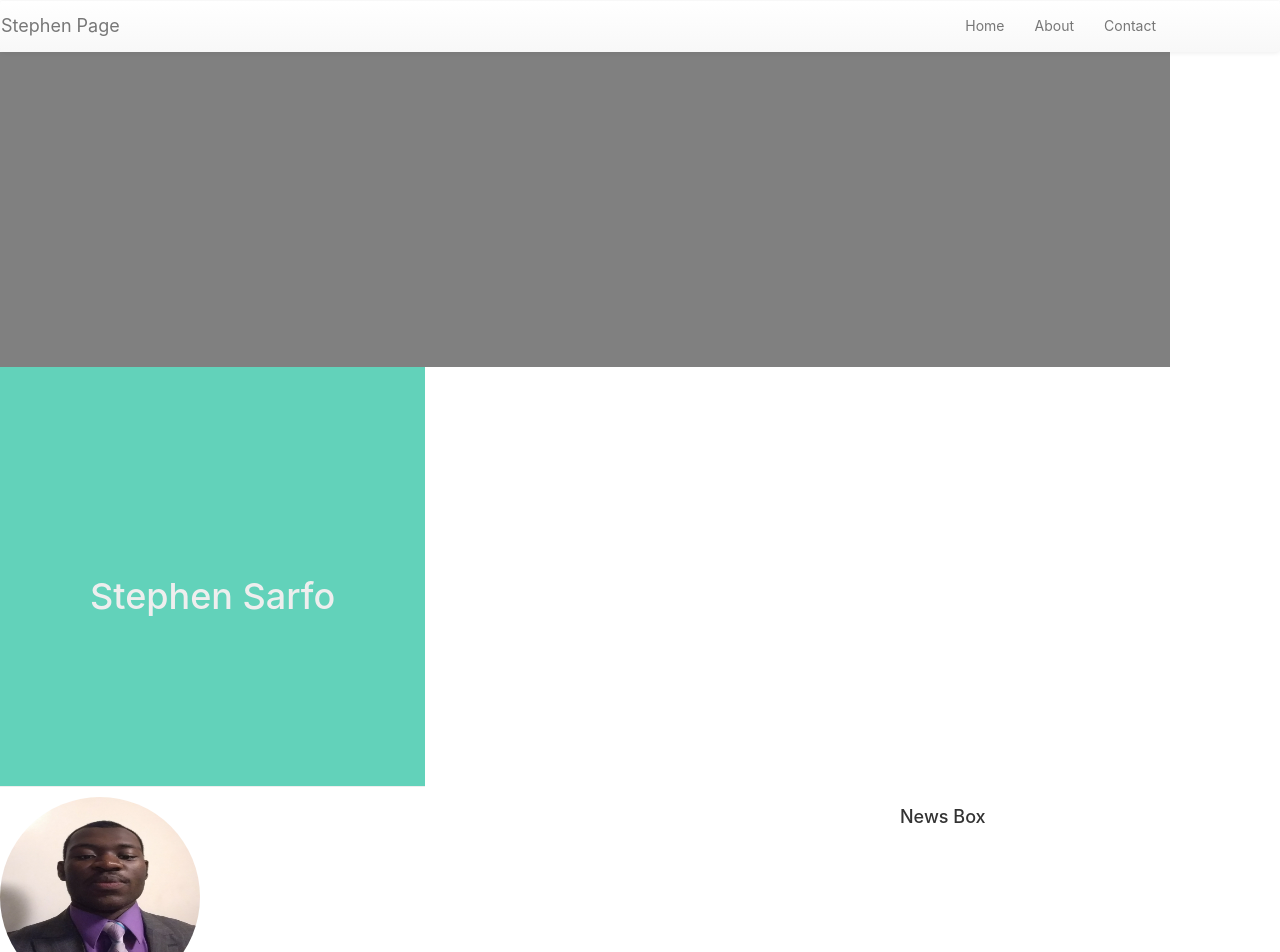
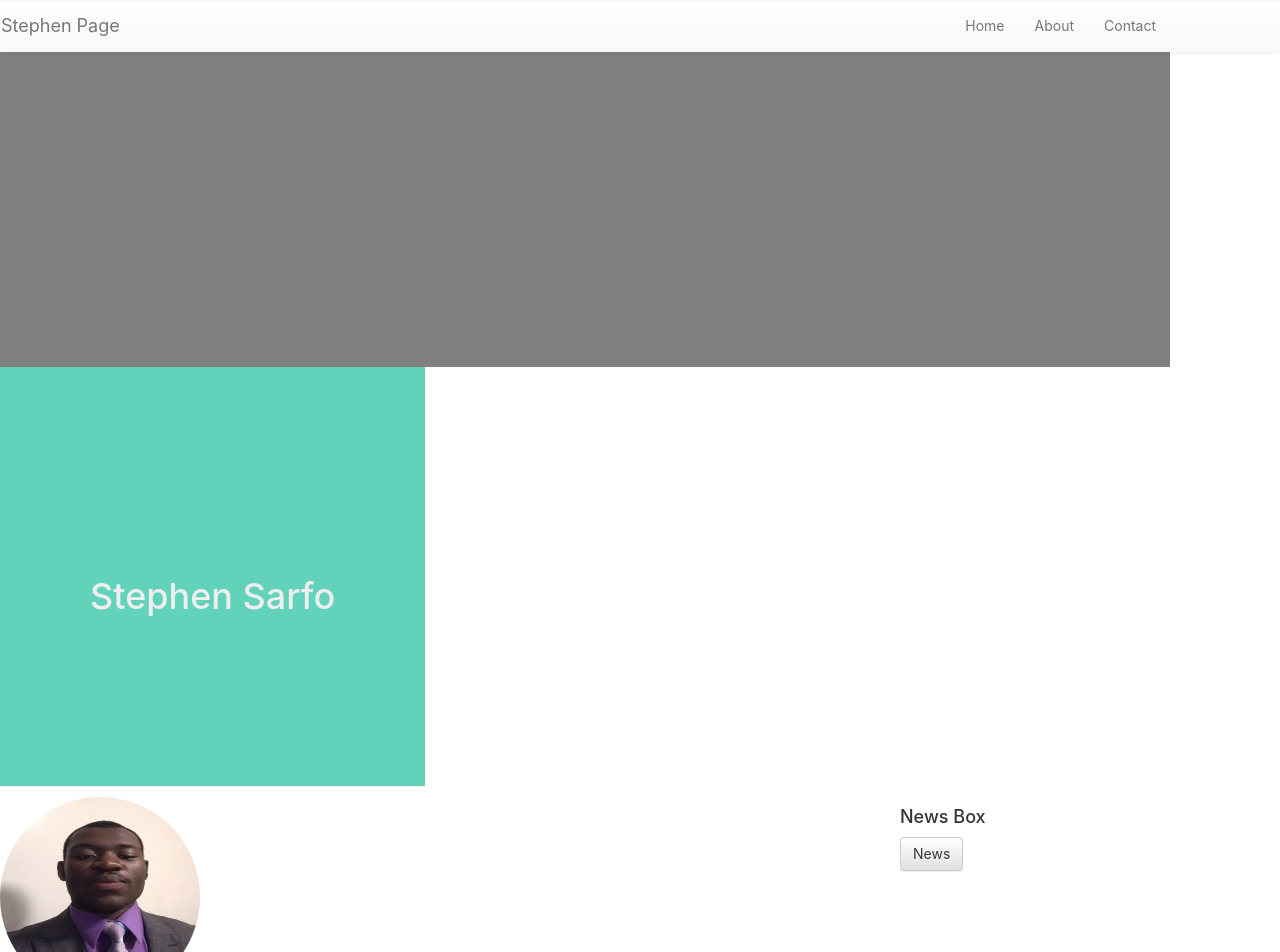
Before and after one commit to Stephen8898/Profile-Page-new, a React (Create React App) app: page /#/ in a window 1280 px wide. Shown: the top 952 px of the page. Built offline with nearby package versions, Linux system fonts and the light colour scheme; no server answers.

Commit message:
fetching the news feed API

```diff
--- a/src/components/Home.jsx
+++ b/src/components/Home.jsx
@@ -11,13 +11,23 @@ export default class Home extends Component {
         }
   }
 
-    render() {
+    generateNews = this.generateNews.bind(this)
 
+     generateNews(){
+       fetch("https://newsapi.org/v2/top-headlines?country=us&apiKey=878b3482fff648a9a468d877d578e159")
+        .then((result) => {
+            return result.json();
+        })
+        .then((json) =>{
+            console.log(json);
+        })
+    }
 
+    componentDidMount() {
+        this.generateNews();
+      }
 
-
-
-
+  render() {
     return (
       <Grid className="page-layout">
           {/* <Jumbotron>
@@ -45,6 +55,7 @@ export default class Home extends Component {
             </Col>
             <Col sm={6} md={3} className="news-box">
                 <h4>News Box</h4>
+                <Button onClick={this.generateNews}>News</Button>
             </Col>
           </Row>
 
```
